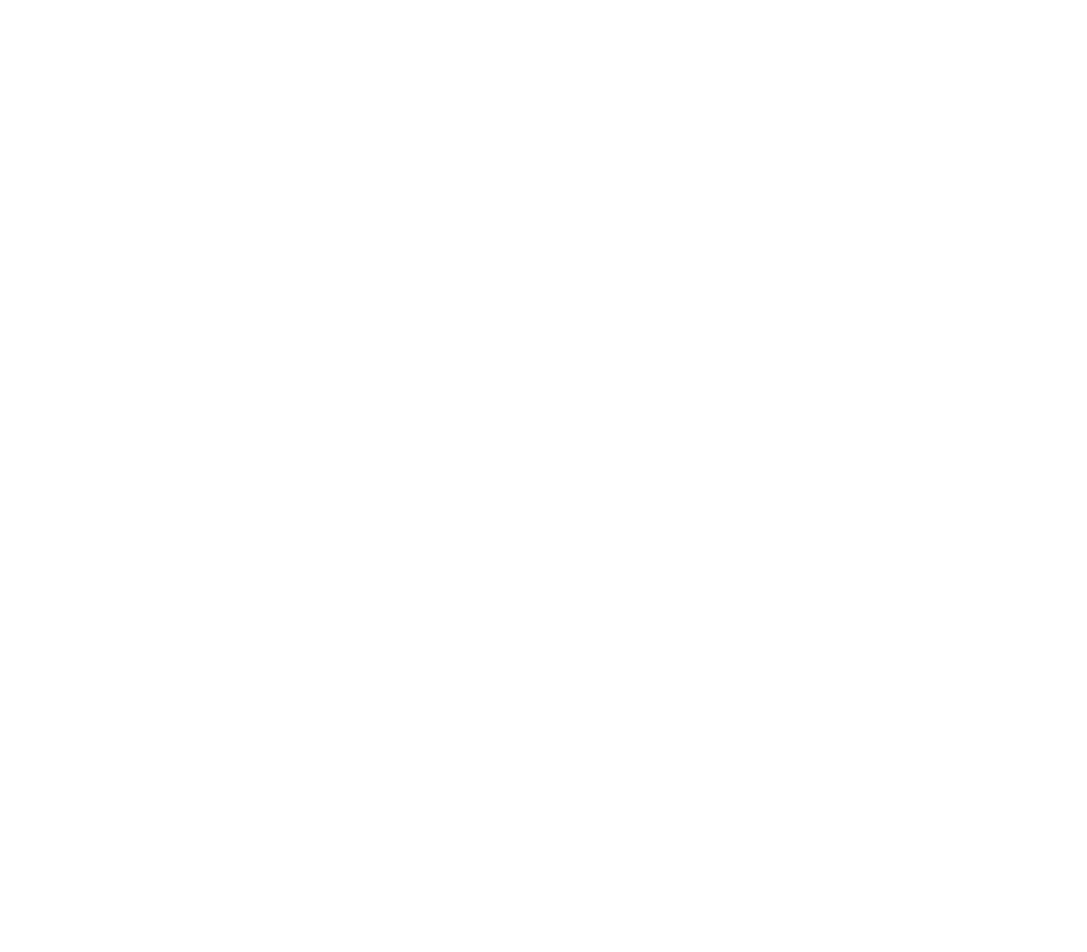
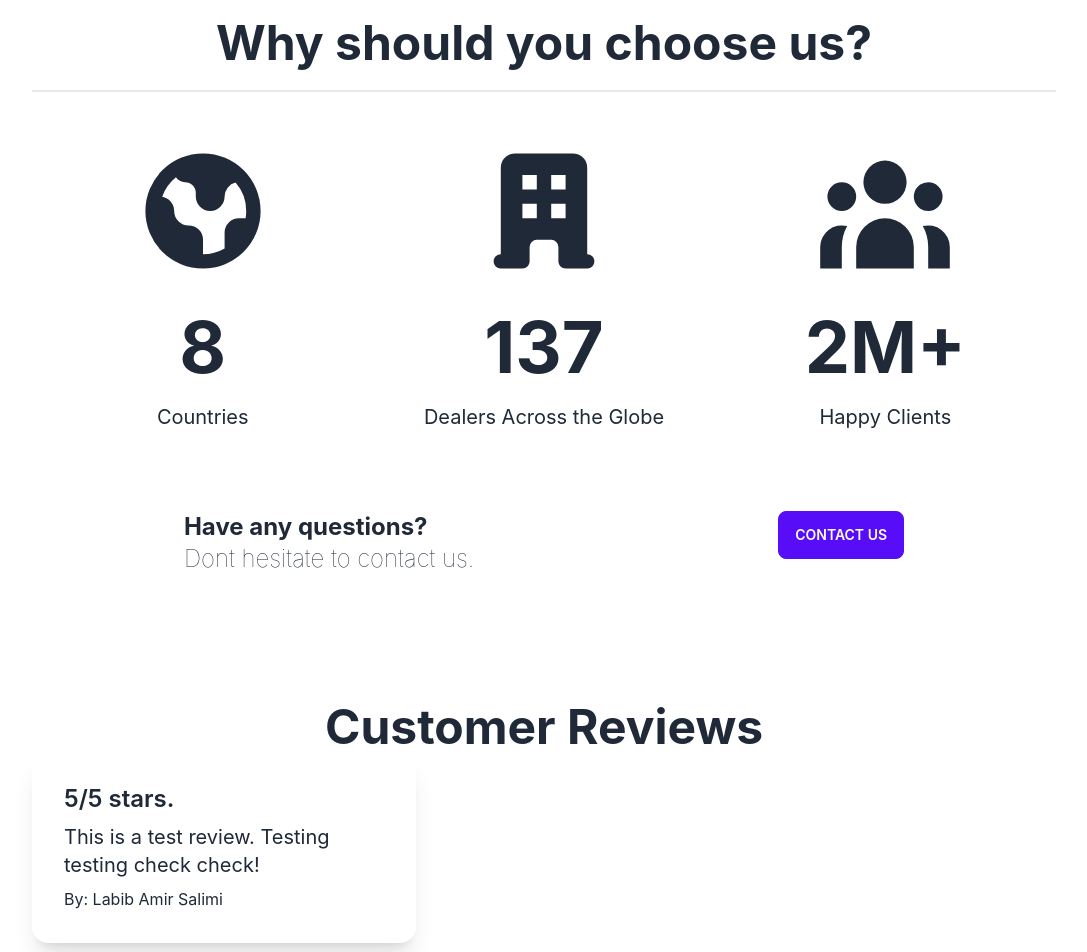
Before and after one commit to Labib2003/Manufacturing_Company_Website_CLIENT, a React (Create React App) app: page / in a window 1280 px wide. Shown: the part 1520-2472 px from the top of the page, without its empty margins (96-1183 px from the left). Before the commit the page ends 1151 px from the top, so only its background shows below. Built offline with nearby package versions, Linux system fonts and the light colour scheme; no server answers.

Commit message:
customer review data shown in ui from local json

```diff
--- /dev/null
+++ b/public/reviewsFakeData.json
@@ -0,0 +1,9 @@
+[
+    {
+        "_id": 1,
+        "user": "Labib Amir Salimi",
+        "email": "labib.salimi30@gmail.com",
+        "stars": "5/5",
+        "body": "This is a test review. Testing testing check check!"
+    }
+]
--- a/src/App.js
+++ b/src/App.js
@@ -1,5 +1,6 @@
 import './App.css';
 import Home from './components/pages/Home/Home';
+import Footer from './components/shared/Footer';
 import Navbar from './components/shared/Navbar';
 
 function App() {
@@ -7,6 +8,7 @@
     <div className="w-4/5 mx-auto">
       <Navbar></Navbar>
       <Home></Home>
+      <Footer></Footer>
     </div>
   );
 }
--- a/src/components/pages/Home/Banner.js
+++ b/src/components/pages/Home/Banner.js
@@ -8,7 +8,7 @@
                 <img className='rounded-lg w-full' src={bannerImage} alt='tools' />
                 <div className='text-left mr-10'>
                     <h1 class="text-5xl font-bold">IronWorks</h1>
-                    <p class="my-10 text-xl leading-relaxed">IronWorks is one of the largest manufacturers of professional hand tools in the world, serving the woodworking, vehicle service and assembly, electronics, construction and DIY markets.</p>
+                    <p class="my-10 text-xl leading-relaxed">IronWorks is one of the largest manufacturers of professional hand tools in the south asian region, serving the woodworking, vehicle service and assembly, electronics, construction and DIY markets.</p>
                     <button class="btn btn-primary">Get Started</button>
                 </div>
             </div>
--- a/src/components/pages/Home/BusinessSummary.js
+++ b/src/components/pages/Home/BusinessSummary.js
@@ -2,26 +2,33 @@
 
 const BusinessSummary = () => {
     return (
-        <div>
+        <div className='mb-32'>
             <div class="divider"></div>
             <h1 className='text-5xl font-bold text-center'>Why should you choose us?</h1>
-            <div class="divider"></div>
-            <div className='grid grid-cols-3'>
-                <div className='text-center text-3xl'>
-                    <svg className="w-36 h-36 mx-auto mb-10" fill="currentColor" viewBox="0 0 20 20" xmlns="http://www.w3.org/2000/svg"><path fillRule="evenodd" d="M10 18a8 8 0 100-16 8 8 0 000 16zM4.332 8.027a6.012 6.012 0 011.912-2.706C6.512 5.73 6.974 6 7.5 6A1.5 1.5 0 019 7.5V8a2 2 0 004 0 2 2 0 011.523-1.943A5.977 5.977 0 0116 10c0 .34-.028.675-.083 1H15a2 2 0 00-2 2v2.197A5.973 5.973 0 0110 16v-2a2 2 0 00-2-2 2 2 0 01-2-2 2 2 0 00-1.668-1.973z" clipRule="evenodd" /></svg>
-                    <p className='font-bold'>8</p>
-                    <p>Countries</p>
+            <div class="divider mb-10"></div>
+            <div className='grid grid-cols-3 mb-20'>
+                <div className='text-center text-7xl'>
+                    <svg className="w-36 h-36 mx-auto mb-7" fill="currentColor" viewBox="0 0 20 20" xmlns="http://www.w3.org/2000/svg"><path fillRule="evenodd" d="M10 18a8 8 0 100-16 8 8 0 000 16zM4.332 8.027a6.012 6.012 0 011.912-2.706C6.512 5.73 6.974 6 7.5 6A1.5 1.5 0 019 7.5V8a2 2 0 004 0 2 2 0 011.523-1.943A5.977 5.977 0 0116 10c0 .34-.028.675-.083 1H15a2 2 0 00-2 2v2.197A5.973 5.973 0 0110 16v-2a2 2 0 00-2-2 2 2 0 01-2-2 2 2 0 00-1.668-1.973z" clipRule="evenodd" /></svg>
+                    <p className='font-bold mb-5'>8</p>
+                    <p className='text-xl'>Countries</p>
                 </div>
-                <div className='text-center text-3xl'>
-                    <svg className="w-36 h-36 mx-auto mb-10" fill="currentColor" viewBox="0 0 20 20" xmlns="http://www.w3.org/2000/svg"><path fillRule="evenodd" d="M4 4a2 2 0 012-2h8a2 2 0 012 2v12a1 1 0 110 2h-3a1 1 0 01-1-1v-2a1 1 0 00-1-1H9a1 1 0 00-1 1v2a1 1 0 01-1 1H4a1 1 0 110-2V4zm3 1h2v2H7V5zm2 4H7v2h2V9zm2-4h2v2h-2V5zm2 4h-2v2h2V9z" clipRule="evenodd" /></svg>
-                    <p className='font-bold'>137</p>
-                    <p>Dealers Across the Globe</p>
+                <div className='text-center text-7xl'>
+                    <svg className="w-36 h-36 mx-auto mb-7" fill="currentColor" viewBox="0 0 20 20" xmlns="http://www.w3.org/2000/svg"><path fillRule="evenodd" d="M4 4a2 2 0 012-2h8a2 2 0 012 2v12a1 1 0 110 2h-3a1 1 0 01-1-1v-2a1 1 0 00-1-1H9a1 1 0 00-1 1v2a1 1 0 01-1 1H4a1 1 0 110-2V4zm3 1h2v2H7V5zm2 4H7v2h2V9zm2-4h2v2h-2V5zm2 4h-2v2h2V9z" clipRule="evenodd" /></svg>
+                    <p className='font-bold mb-5'>137</p>
+                    <p className='text-xl'>Dealers Across the Globe</p>
                 </div>
-                <div className='text-center text-3xl'>
-                    <svg className="w-36 h-36 mx-auto mb-10" fill="currentColor" viewBox="0 0 20 20" xmlns="http://www.w3.org/2000/svg"><path d="M13 6a3 3 0 11-6 0 3 3 0 016 0zM18 8a2 2 0 11-4 0 2 2 0 014 0zM14 15a4 4 0 00-8 0v3h8v-3zM6 8a2 2 0 11-4 0 2 2 0 014 0zM16 18v-3a5.972 5.972 0 00-.75-2.906A3.005 3.005 0 0119 15v3h-3zM4.75 12.094A5.973 5.973 0 004 15v3H1v-3a3 3 0 013.75-2.906z" /></svg>
-                    <p className='font-bold'>2M+</p>
-                    <p>Happy Clients</p>
+                <div className='text-center text-7xl'>
+                    <svg className="w-36 h-36 mx-auto mb-7" fill="currentColor" viewBox="0 0 20 20" xmlns="http://www.w3.org/2000/svg"><path d="M13 6a3 3 0 11-6 0 3 3 0 016 0zM18 8a2 2 0 11-4 0 2 2 0 014 0zM14 15a4 4 0 00-8 0v3h8v-3zM6 8a2 2 0 11-4 0 2 2 0 014 0zM16 18v-3a5.972 5.972 0 00-.75-2.906A3.005 3.005 0 0119 15v3h-3zM4.75 12.094A5.973 5.973 0 004 15v3H1v-3a3 3 0 013.75-2.906z" /></svg>
+                    <p className='font-bold mb-5'>2M+</p>
+                    <p className='text-xl'>Happy Clients</p>
                 </div>
+            </div>
+            <div className='flex justify-around'>
+                <div className='text-2xl'>
+                    <p className='font-bold'>Have any questions?</p>
+                    <p className='font-thin'>Dont hesitate to contact us.</p>
+                </div>
+                <button class="btn btn-primary">Contact Us</button>
             </div>
         </div>
     );
--- /dev/null
+++ b/src/components/pages/Home/CustomerReview.js
@@ -0,0 +1,16 @@
+import React from 'react';
+
+const CustomerReview = ({ review }) => {
+    const { user, stars, body } = review;
+    return (
+        <div class="card w-96 bg-base-100 shadow-xl">
+            <div class="card-body">
+                <h2 class="card-title text-2xl">{stars} stars.</h2>
+                <p className='text-xl'>{body}</p>
+                <p>By: {user}</p>
+            </div>
+        </div>
+    );
+};
+
+export default CustomerReview;
--- /dev/null
+++ b/src/components/pages/Home/CustomerReviews.js
@@ -0,0 +1,27 @@
+import React from 'react';
+import { useQuery } from 'react-query';
+import LoadingSpinner from '../../shared/LoadingSpinner';
+import CustomerReview from './CustomerReview';
+
+const CustomerReviews = () => {
+    const { isLoading, error, data: reviews } = useQuery('reviews', () =>
+        fetch('reviewsFakeData.json').then(res =>
+            res.json()
+        )
+    );
+    if (isLoading) {
+        return <LoadingSpinner></LoadingSpinner>
+    }
+    return (
+        <div className='mb-32'>
+            <h1 className='text-5xl font-bold text-center'>Customer Reviews</h1>
+            <div className='grid grid-cols-1 lg:grid-cols-3'>
+                {
+                    reviews.map(review => <CustomerReview key={review._id} review={review}></CustomerReview>)
+                }
+            </div>
+        </div>
+    );
+};
+
+export default CustomerReviews;
--- a/src/components/pages/Home/Home.js
+++ b/src/components/pages/Home/Home.js
@@ -1,6 +1,7 @@
 import React from 'react';
 import Banner from './Banner';
 import BusinessSummary from './BusinessSummary';
+import CustomerReviews from './CustomerReviews';
 import Tools from './Tools';
 
 const Home = () => {
@@ -9,6 +10,7 @@
             <Banner></Banner>
             <Tools></Tools>
             <BusinessSummary></BusinessSummary>
+            <CustomerReviews></CustomerReviews>
         </div>
     );
 };
--- a/src/components/pages/Home/Tools.js
+++ b/src/components/pages/Home/Tools.js
@@ -1,18 +1,19 @@
 import React from 'react';
 import { useQuery } from 'react-query';
+import LoadingSpinner from '../../shared/LoadingSpinner';
 import Tool from './Tool';
 
 const Tools = () => {
     const { isLoading, error, data: tools } = useQuery('tools', () =>
-        fetch('http://localhost:5000/tools').then(res =>
+        fetch('https://tools-manufacturer.herokuapp.com/tools').then(res =>
             res.json()
         )
     )
     if(isLoading){
-        return <p>isLoading</p>
+        return <LoadingSpinner></LoadingSpinner>
     }
     return (
-        <div className='grid grid-cols-1 lg:grid-cols-3 gap-5 mb-32'>
+        <div className='grid grid-cols-1 lg:grid-cols-3 gap-10 mb-32'>
             {
                 tools.map(tool => <Tool key={tool._id} tool={tool}></Tool>)
             }
--- /dev/null
+++ b/src/components/shared/Footer.js
@@ -0,0 +1,30 @@
+import React from 'react';
+
+const Footer = () => {
+    return (
+        <footer class="footer p-10 text-neutral-content">
+            <div>
+                <span class="footer-title">Services</span>
+                <a class="link link-hover">Branding</a>
+                <a class="link link-hover">Design</a>
+                <a class="link link-hover">Marketing</a>
+                <a class="link link-hover">Advertisement</a>
+            </div>
+            <div>
+                <span class="footer-title">Company</span>
+                <a class="link link-hover">About us</a>
+                <a class="link link-hover">Contact</a>
+                <a class="link link-hover">Jobs</a>
+                <a class="link link-hover">Press kit</a>
+            </div>
+            <div>
+                <span class="footer-title">Legal</span>
+                <a class="link link-hover">Terms of use</a>
+                <a class="link link-hover">Privacy policy</a>
+                <a class="link link-hover">Cookie policy</a>
+            </div>
+        </footer>
+    );
+};
+
+export default Footer;
--- /dev/null
+++ b/src/components/shared/LoadingSpinner.js
@@ -0,0 +1,14 @@
+import React from 'react';
+
+const LoadingSpinner = () => {
+    return (
+        <div>
+            <div className="flex flex-col justify-center items-center min-h-screen">
+                <div className="animate-spin rounded-full h-32 w-32 border-b-2 border-secondary mb-5"></div>
+                <h3 className='text-3xl font-semibold'>Loading...</h3>
+            </div>
+        </div>
+    );
+};
+
+export default LoadingSpinner;
```
